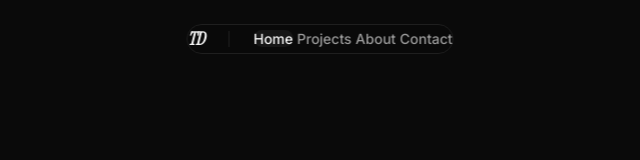
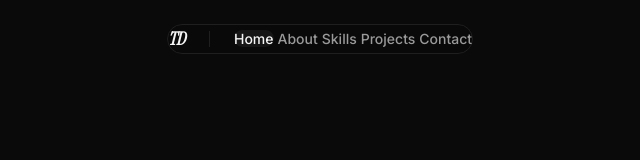
Before and after one commit to Tuandude/Portfolio, a React (Vite) app: page / in a window 1280 px wide. Shown: the top 160 px of the page, without its empty margins (320-960 px from the left). Built offline with nearby package versions, Linux system fonts and the light colour scheme.

Commit message:
fix(nav): fix navbar links order to match natural page flow (Home -> About -> Skills -> Projects -> Contact)

```diff
--- a/src/components/layout/Navbar.tsx
+++ b/src/components/layout/Navbar.tsx
@@ -23,8 +23,9 @@ interface NavLinkItem {
 
 const NAV_LINKS: NavLinkItem[] = [
   { name: "Home", href: "#hero", id: "hero" },
+  { name: "About", href: "#about", id: "about" },
+  { name: "Skills", href: "#skills", id: "skills" },
   { name: "Projects", href: "#projects", id: "projects" },
-  { name: "About", href: "#about", id: "about" },
   { name: "Contact", href: "#contact", id: "contact" },
 ];
 
```
